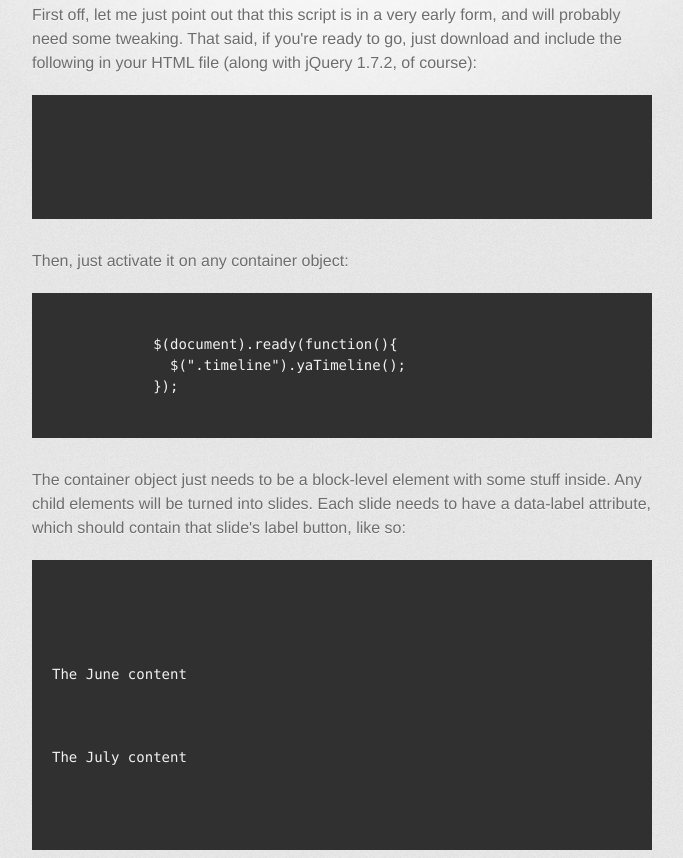
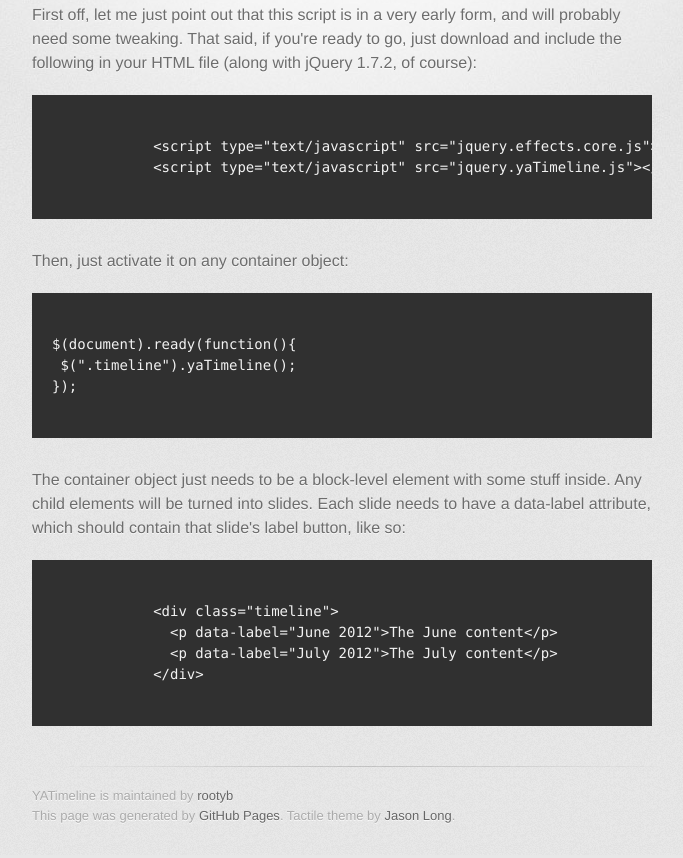
Before and after one commit to justinross/YATimeline, a plain HTML site: page index.html in a window 1280 px wide. Shown: the part 365-1223 px from the top of the page, without its empty margins (298-981 px from the left). Drawn offline with Linux system fonts and the light colour scheme; a web font is replaced by a local one.

Commit message:
Update index.html

```diff
--- a/index.html
+++ b/index.html
@@ -36,23 +36,24 @@
           <p>First off, let me just point out that this script is in a very early form, and will probably need some tweaking. That said, if you're ready to go, just download and include the following in your HTML file (along with jQuery 1.7.2, of course):</p>
 
           <pre><code>
-            <script type="text/javascript" src="jquery.effects.core.js"></script>
-            <script type="text/javascript" src="jquery.yaTimeline.js"></script>
+            &lt;script type="text/javascript" src="jquery.effects.core.js"&gt;&lt;/script&gt;
+            &lt;script type="text/javascript" src="jquery.yaTimeline.js"&gt;&lt;/script&gt;
           </code></pre>
 
           <p>Then, just activate it on any container object:</p>
           <pre><code>
-            $(document).ready(function(){
-              $(".timeline").yaTimeline();
-            });
+$(document).ready(function(){
+ $(".timeline").yaTimeline();
+});
           </code></pre>
 
           <p>The container object just needs to be a block-level element with some stuff inside. Any child elements will be turned into slides. Each slide needs to have a data-label attribute, which should contain that slide's label button, like so:</p>
 
           <pre><code>
-            <div class="timeline">
-              <p data-label="June 2012">The June content</p>
-              <p data-label="July 2012">The July content</p>
+            &lt;div class="timeline"&gt;
+              &lt;p data-label="June 2012"&gt;The June content&lt;/p&gt;
+              &lt;p data-label="July 2012"&gt;The July content&lt;/p&gt;
+            &lt;/div&gt;
           </code></pre>
         </section>
 
```
